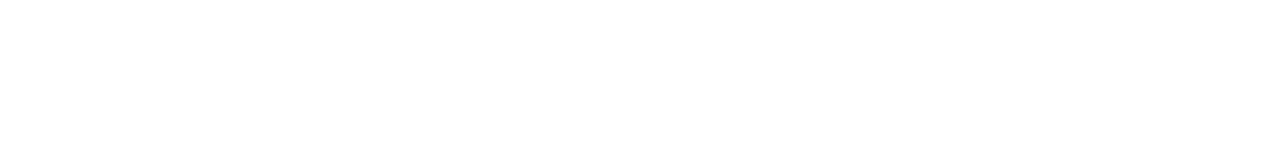
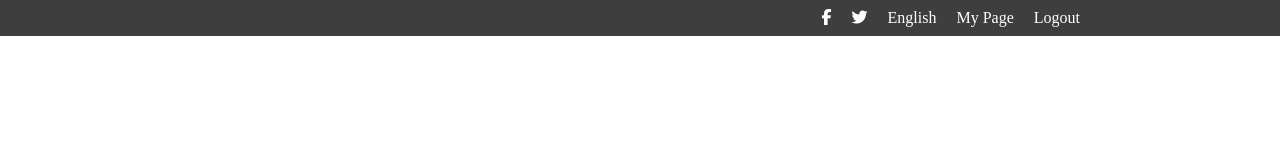
Before and after one commit to DhuruvSingh/Hackathon-web-page, a website: page index.html in a window 1280 px wide. Drawn offline with Linux system fonts and the light colour scheme.

Commit message:
Add header with social link, language, my page link and logout link

```diff
--- a/index.html
+++ b/index.html
@@ -5,9 +5,22 @@
     <meta http-equiv="X-UA-Compatible" content="IE=edge">
     <meta name="viewport" content="width=device-width, initial-scale=1.0">
     <link rel="stylesheet" href="./css/style.css">
+    <script src="https://kit.fontawesome.com/efd432b0d8.js" crossorigin="anonymous"></script>
     <title>Capston</title>
+
 </head>
 <body>
+    <header>
+        <div>
+            <ul>
+                <li><a href="#"><i class="fa-brands fa-facebook-f"></i></a></li>
+                <li><a href="#"><i class="fa-brands fa-twitter"></i></a></li>
+                <li><a href=""><p>English</p></a></li>
+                <li><a href=""><p>My Page</p></a></li>
+                <li><a href=""><p>Logout</p></a></li>
+            </ul>
+        </div>
 
+    </header>
 </body>
 </html>
--- a/sass/main.scss
+++ b/sass/main.scss
@@ -0,0 +1,36 @@
+*{
+    margin: 0;
+    padding: 0;
+}
+
+header {
+    background-color: #3e3e3e;
+    div {
+        display: flex;
+        justify-content: flex-end;
+        height: 36px;
+        background-color: #3e3e3e;
+        align-items: center;
+        max-width: 1100px;
+        height: 36px;
+        ul{
+            display: flex;
+            li{
+                list-style: none;
+                padding: 0px 20px 0px 0px;
+
+                a{
+                    text-decoration: none;
+                    color: white;
+
+                    &:hover{
+                        text-decoration: underline;
+
+                    }
+                }
+            }
+        }
+    }
+
+
+}
```
Also changed, not shown: css/style.css, icons/facebook.png (added).
